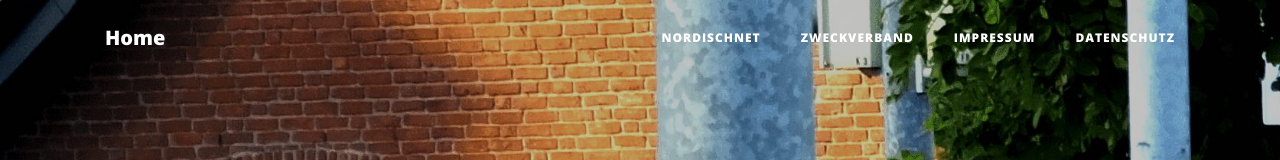
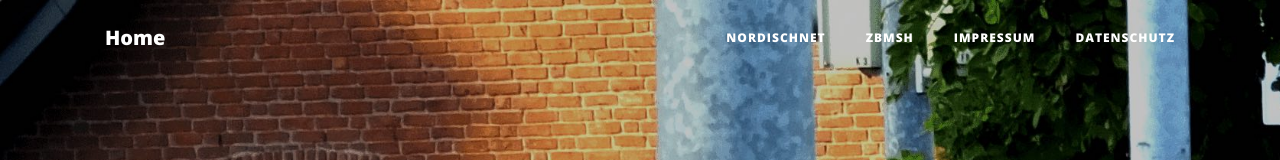
Before and after one commit to timwillsie/Glasfaser_in_Fockbek_Homepage, a website: page datenschutz.html in a window 1280 px wide. Shown: the top 160 px of the page. Drawn offline with nearby package versions, Linux system fonts and the light colour scheme.

Commit message:
Links in der Navigation einheitlich gemacht

```diff
--- a/datenschutz.html
+++ b/datenschutz.html
@@ -56,7 +56,7 @@
                     <a class="nav-link" href="https://nordischnet.de/mein-gebiet-bauabschnitt-6.html">Nordischnet</a>
                 </li>
                 <li class="nav-item">
-                    <a class="nav-link" href="http://www.zbmsh.de/bauabschnitte/bauabschnitt-6.html">Zweckverband</a>
+                    <a class="nav-link" href="http://www.zbmsh.de/bauabschnitte/bauabschnitt-6.html">ZBMSH</a>
                 </li>
                 <li class="nav-item">
                     <a class="nav-link" href="impressum.html">Impressum</a>
```
Also changed, not shown: impressum.html (+1 -1 lines).
